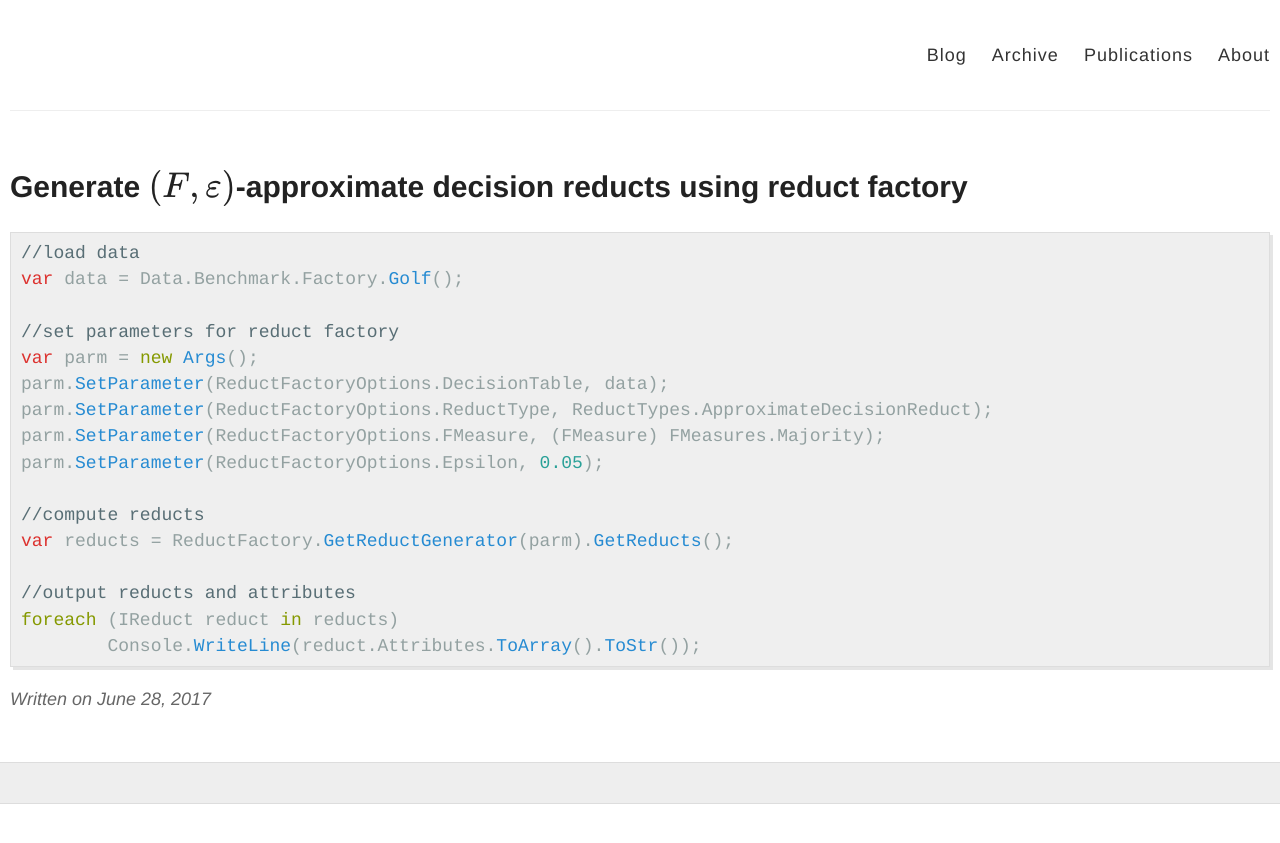
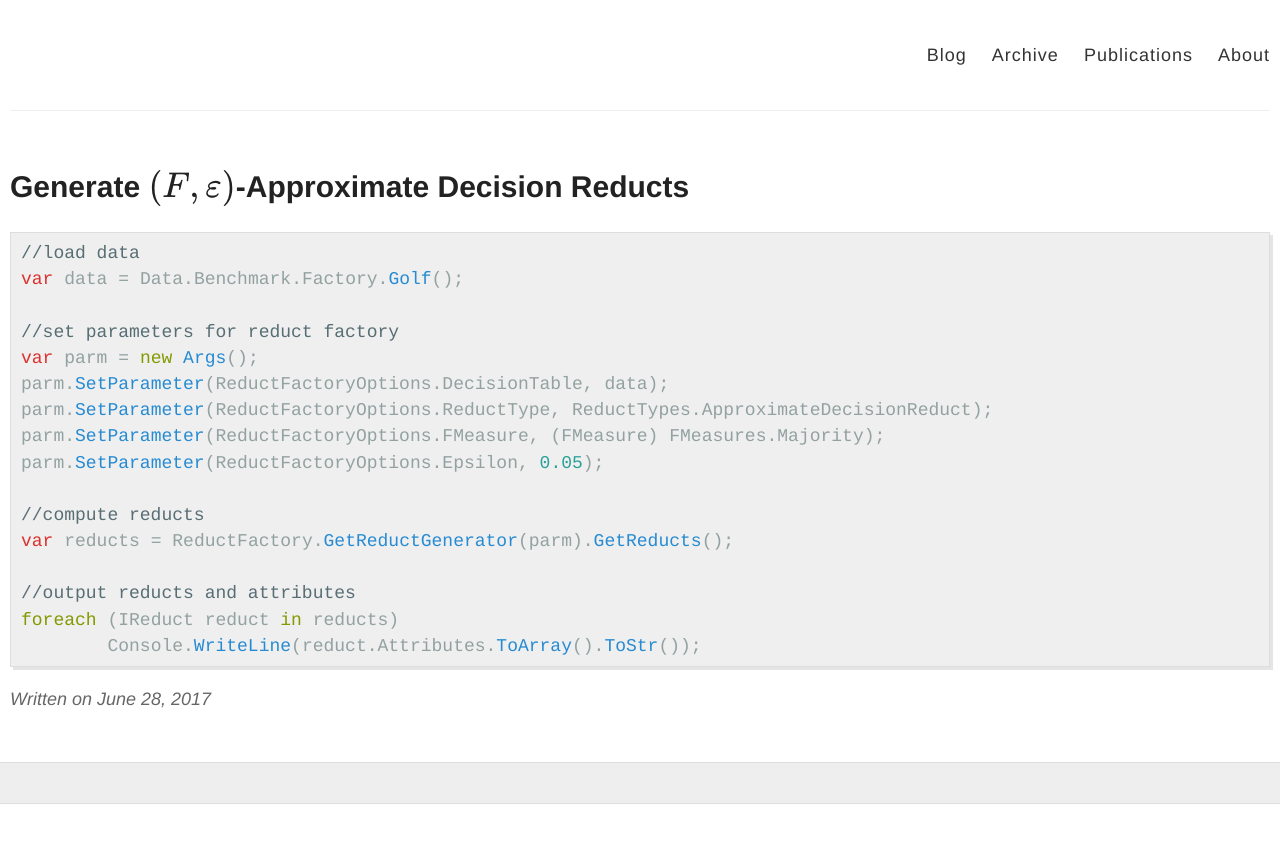
Before and after one commit to nrough/jekyll-now, a Jekyll site: the page built from _posts/2017-06-28-Generate-Approximate-Decision-Reducts-Using-Factory.md, in a window 1280 px wide. Shown: the top 843 px of the page. Built offline with Jekyll 4.4.1, drawn with Linux system fonts in a browser that asks for light colours; formulas are drawn with MathJax 3.

Commit message:
Updated 2017-06-28-Generate-Approximate-Decision-Reducts-Using-Factory.md

```diff
--- a/_posts/2017-06-28-Generate-Approximate-Decision-Reducts-Using-Factory.md
+++ b/_posts/2017-06-28-Generate-Approximate-Decision-Reducts-Using-Factory.md
@@ -1,9 +1,10 @@
 ---
 layout: post
-title:  Generate \( (F, \varepsilon) \\\)-approximate decision reducts using reduct factory
+title: 'Generate \( (F, \varepsilon) \\\)-Approximate Decision Reducts'
 tags:
-- reducts
-- samples
+  - reducts
+  - samples
+published: true
 ---
 {% highlight csharp %}
 //load data
```
